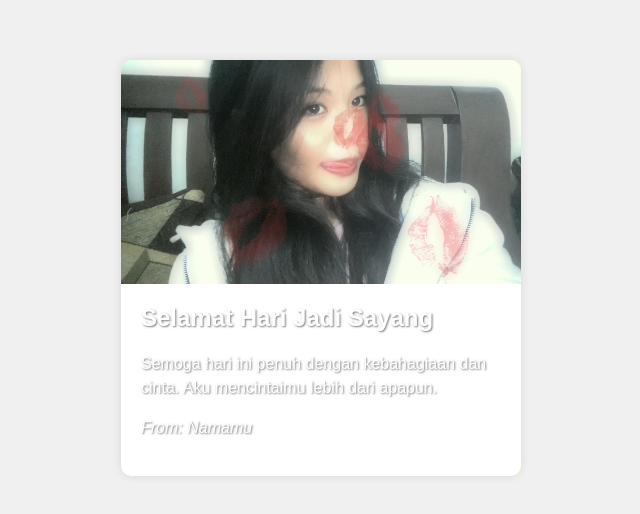
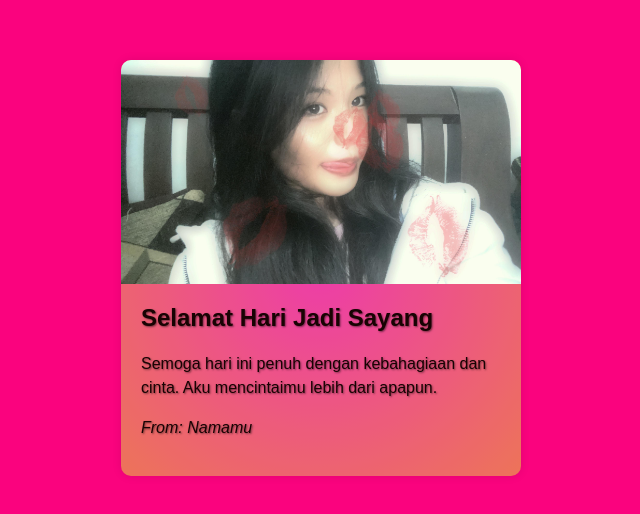
Before and after one commit to Rasyd123/tes1, a plain HTML site: page index.html in a window 1280 px wide. Shown: the part 132-646 px from the top of the page, without its empty margins (319-959 px from the left). Drawn offline with Linux system fonts and the light colour scheme.

Commit message:
Update styles.css

```diff
--- a/styles.css
+++ b/styles.css
@@ -1,6 +1,6 @@
 body {
   font-family: Arial, sans-serif;
-  background-color: #f0f0f0;
+  background-color: #fa037e;
   display: flex;
   justify-content: center;
   align-items: center;
@@ -10,7 +10,7 @@ body {
 
 .card {
   width: 400px;
-  background-color: #fff;
+  background-color: #82f2;
   box-shadow: 0px 0px 10px rgba(0, 0, 0, 0.1);
   border-radius: 10px;
   overflow: hidden;
@@ -40,14 +40,14 @@ body {
 }
 
 .message h2 {
-  color: #fff;
+  color: #180303;
   font-size: 24px;
   margin-top: 0;
   text-shadow: 1px 1px 2px rgba(0, 0, 0, 0.5);
 }
 
 .message p {
-  color: #fff;
+  color: #180303;
   font-size: 16px;
   line-height: 1.5;
   text-shadow: 1px 1px 2px rgba(0, 0, 0, 0.5);
```
